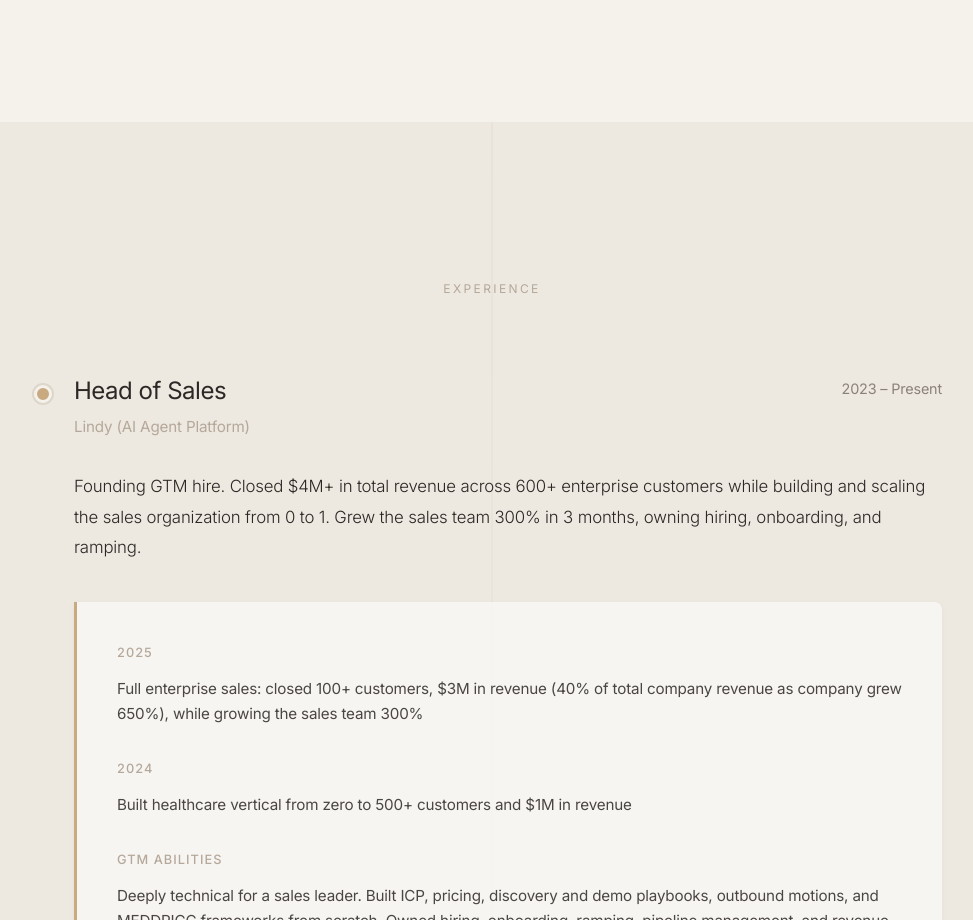
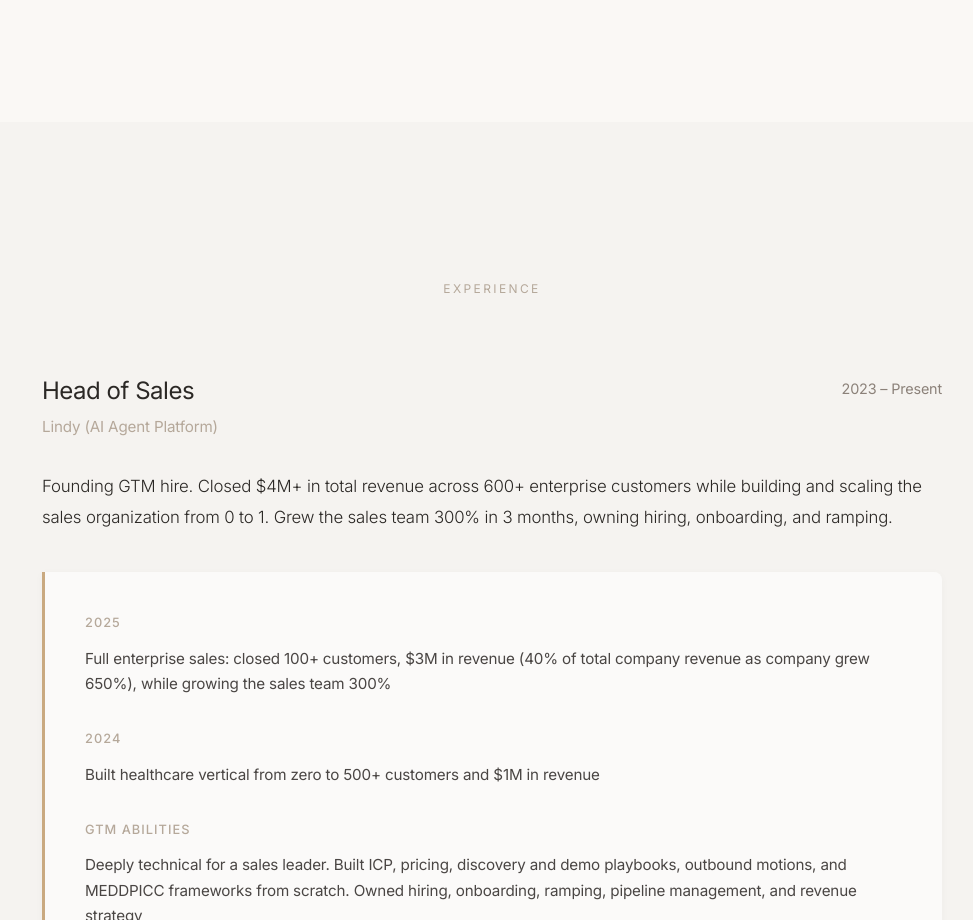
Before and after one commit to lindy-png/lindy2026.01.05, a plain HTML site: page index.html in a window 1280 px wide. Shown: the part 1880-2800 px from the top of the page, without its empty margins (148-1121 px from the left). Drawn offline with nearby package versions, Linux system fonts and the light colour scheme.

Commit message:
Lighten colors 30%, remove all timeline dots, improve job section aesthetics

```diff
--- a/style.css
+++ b/style.css
@@ -6,11 +6,11 @@
 }
 
 :root {
-    /* Original warm color palette */
-    --cream: #FAF8F5;
-    --warm-white: #F5F1EB;
-    --light-beige: #EDE8E0;
-    --medium-beige: #DDD6CB;
+    /* Original warm color palette - lightened 30% with Dior/Alo inspiration */
+    --cream: #FDFCFB;
+    --warm-white: #FAF8F5;
+    --light-beige: #F5F3F0;
+    --medium-beige: #E8E6E3;
     --warm-taupe: #B5A89A;
     --warm-gray: #8B8179;
     --dark-gray: #4A4644;
@@ -411,50 +411,21 @@ a {
     position: relative;
 }
 
-.work-section::before {
-    content: '';
-    position: absolute;
-    left: 50%;
-    top: 0;
-    bottom: 0;
-    width: 2px;
-    background: linear-gradient(180deg, var(--medium-beige) 0%, transparent 100%);
-    transform: translateX(-50%);
-    opacity: 0.3;
+.job {
+    margin-bottom: 6rem;
+    position: relative;
+    transition: transform 0.3s ease;
+    padding-bottom: 4rem;
+    border-bottom: 1px solid var(--medium-beige);
 }
 
-.job {
-    position: relative;
-    padding-left: 2rem;
-    transition: transform 0.3s ease, padding-left 0.3s ease;
-}
-
-.job::before {
-    content: '';
-    position: absolute;
-    left: -0.5rem;
-    top: 0.5rem;
-    width: 12px;
-    height: 12px;
-    border-radius: 50%;
-    background-color: var(--accent);
-    border: 3px solid var(--warm-white);
-    box-shadow: 0 0 0 2px var(--medium-beige);
-    transition: transform 0.3s ease, box-shadow 0.3s ease;
+.job:last-child {
+    border-bottom: none;
+    padding-bottom: 0;
 }
 
 .job:hover {
-    transform: translateX(10px);
-}
-
-.job:hover::before {
-    transform: scale(1.3);
-    box-shadow: 0 0 0 3px var(--accent);
-}
-
-.job {
-    margin-bottom: 6rem;
-    position: relative;
+    transform: translateY(-4px);
 }
 
 .job:last-child {
@@ -828,18 +799,6 @@ a {
         max-width: 100%;
     }
 
-    .work-section::before {
-        left: 1rem;
-    }
-
-    .job {
-        padding-left: 3rem;
-    }
-
-    .job::before {
-        left: 0.5rem;
-    }
-
     .job-header {
         flex-direction: column;
         gap: 0.75rem;
```
